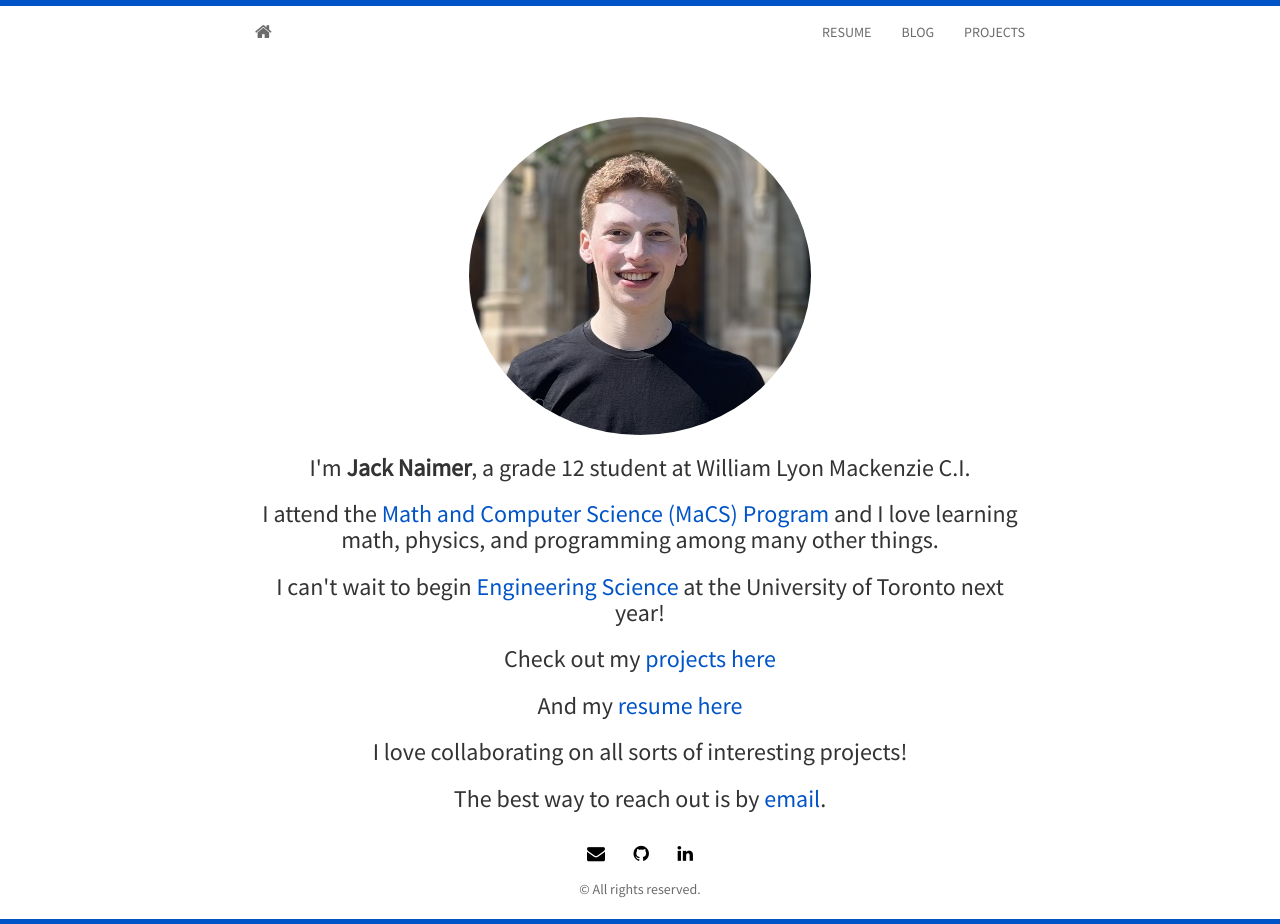
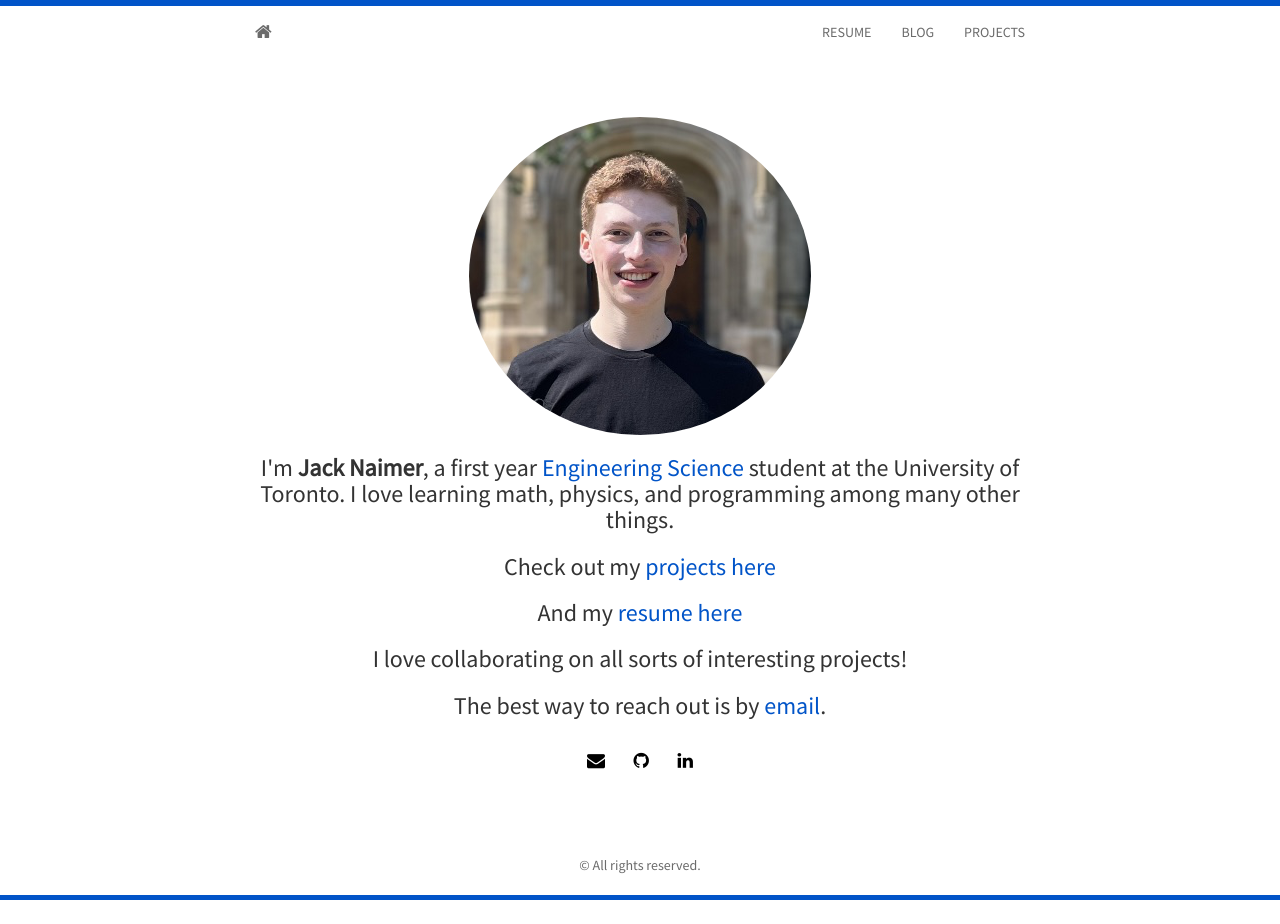
Before and after one commit to jackn11/jackn11.github.io, a Jekyll site: the page built from index.html, in a window 1280 px wide. Built offline with Jekyll 4.4.1, drawn with Linux system fonts in a browser that asks for light colours; nearby versions of some CDN libraries; the list of posts is cut into pages by our own code; after the commit the page ends 900 px from its top, so only the background shows below that.

Commit message:
Update index.html

```diff
--- a/index.html
+++ b/index.html
@@ -8,9 +8,7 @@ layout: home
 	  <div class="avatar">
 		<img class="img-circle" src="{{ site.baseurl }}static/img/{{ site.avatar }}" alt="Responsive image">
 	  </div>
-	  <h3>I'm <strong>{{ site.author }}</strong>, a grade 12 student at William Lyon Mackenzie C.I.</h3>
-	  <h3>I attend the <a href="http://wlmac.ca/macsprogram/" target="_blank" rel="noopener noreferrer">Math and Computer Science (MaCS) Program</a> and I love learning math, physics, and programming among many other things.</h3>
-	  <h3>I can't wait to begin <a href="https://engsci.utoronto.ca/program/what-is-engsci/" target="_blank" rel="noopener noreferrer">Engineering Science</a> at the University of Toronto next year!<h3>
+	  <h3>I'm <strong>{{ site.author }}</strong>, a first year <a href="https://engsci.utoronto.ca/program/what-is-engsci/" target="_blank" rel="noopener noreferrer">Engineering Science</a> student at the University of Toronto. I love learning math, physics, and programming among many other things.</h3>
 	  <h3>Check out my <a href="{{ site.baseurl }}projects.html"> projects here</a></h3>
 	  <h3>And my <a href="/docs/">resume here</a></h3>
 	  <h3>I love collaborating on all sorts of interesting projects!<h3>
```
